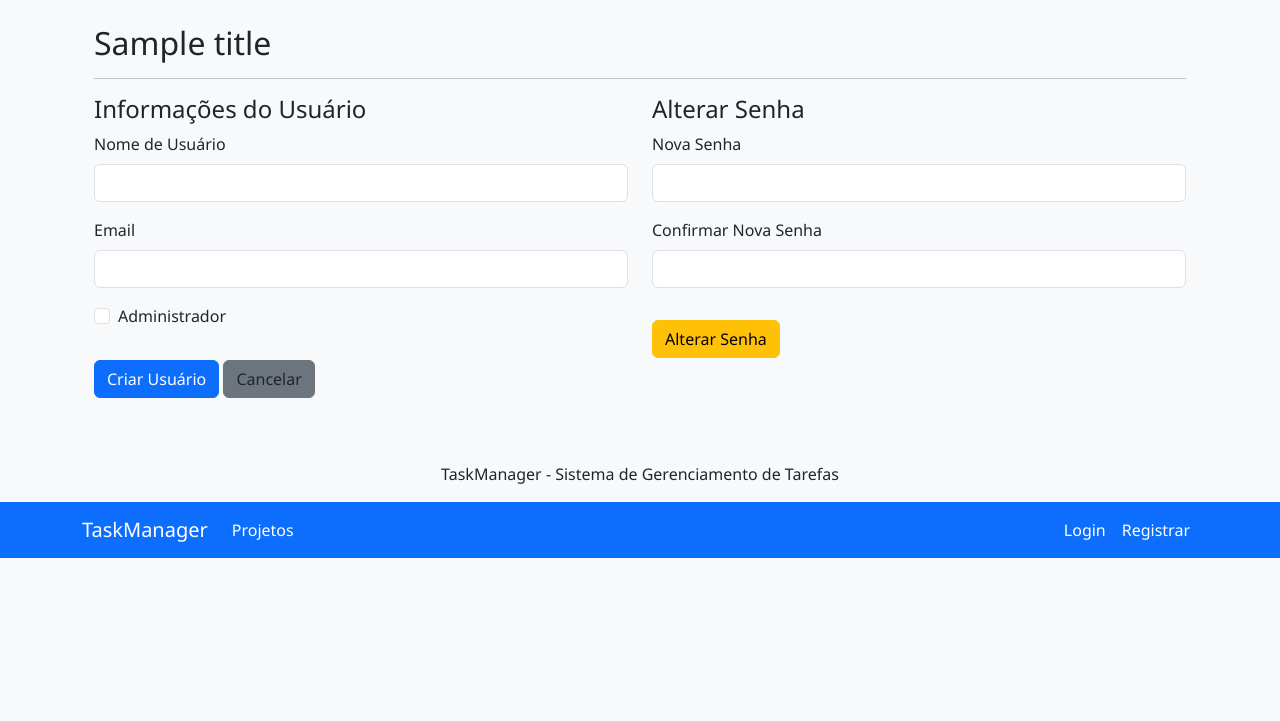
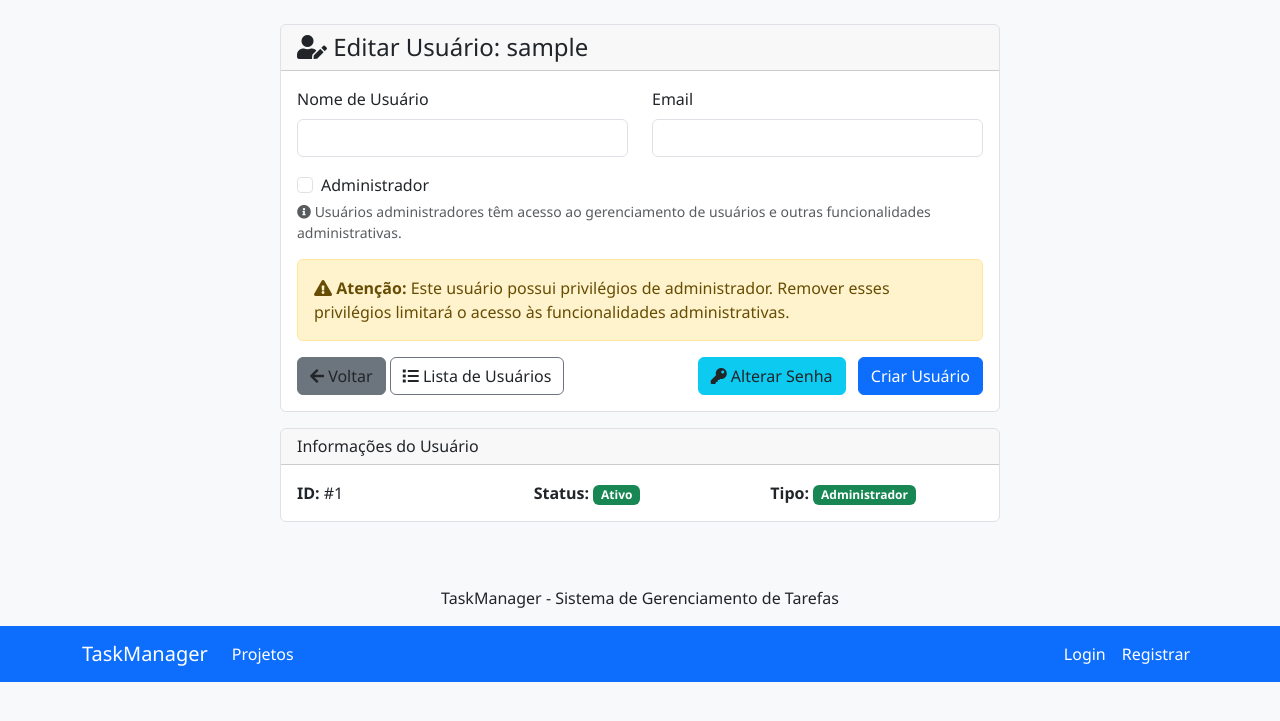
Before and after one commit to PedroB97/Task-Manager, a Flask app: template templates/users/edit_user.html in a window 1280 px wide. Shown: the part 56-777 px from the top of the page. Run offline with Flask 3, Linux system fonts and the light colour scheme; tables that the repository leaves empty hold one stand-in row (values such as "Sample post"); the template is opened without the code that fills it: values that come from a table or form of the project are taken from there, most other values are stand-ins (such as "Sample title", 1, 10 or a date in 2020); some libraries are stand-ins or nearby versions.

Commit message:
Update edit_user.html

```diff
--- a/templates/users/edit_user.html
+++ b/templates/users/edit_user.html
@@ -1,77 +1,135 @@
 {% extends "base.html" %}
 
-{% block title %}{{ title }}{% endblock %}
+{% block title %}Editar Usuário: {{ user.username }}{% endblock %}
 
 {% block content %}
 <div class="container mt-4">
-    <h2>{{ title }}</h2>
-    <hr>
+    <div class="row justify-content-center">
+        <div class="col-md-8">
+            <div class="card">
+                <div class="card-header">
+                    <h4 class="mb-0">
+                        <i class="fas fa-user-edit"></i> Editar Usuário: {{ user.username }}
+                    </h4>
+                </div>
+                <div class="card-body">
+                    <form method="POST">
+                        {{ form.hidden_tag() }}
 
                         <div class="row">
                             <div class="col-md-6">
-            <h4>Informações do Usuário</h4>
-            <form method="POST" action="{{ url_for('user_bp.edit_user', user_id=user.id) }}">
-                {{ form.hidden_tag() }} {# CSRF token #}
+                                <div class="mb-3">
+                                    {{ form.username.label(class="form-label") }}
+                                    {{ form.username(class="form-control" + (" is-invalid" if form.username.errors else "")) }}
+                                    {% if form.username.errors %}
+                                        <div class="invalid-feedback">
+                                            {% for error in form.username.errors %}
+                                                {{ error }}
+                                            {% endfor %}
+                                        </div>
+                                    {% endif %}
+                                </div>
+                            </div>
+                            <div class="col-md-6">
+                                <div class="mb-3">
+                                    {{ form.email.label(class="form-label") }}
+                                    {{ form.email(class="form-control" + (" is-invalid" if form.email.errors else "")) }}
+                                    {% if form.email.errors %}
+                                        <div class="invalid-feedback">
+                                            {% for error in form.email.errors %}
+                                                {{ error }}
+                                            {% endfor %}
+                                        </div>
+                                    {% endif %}
+                                </div>
+                            </div>
+                        </div>
 
                         <div class="mb-3">
-                    {{ form.username.label(class="form-label") }}
-                    {{ form.username(class="form-control" + (' is-invalid' if form.username.errors else '')) }}
-                    {% if form.username.errors %}
-                        <div class="invalid-feedback d-block">
-                            {% for error in form.username.errors %}<span>{{ error }}</span>{% endfor %}
+                            <div class="form-check">
+                                {{ form.is_admin(class="form-check-input") }}
+                                {{ form.is_admin.label(class="form-check-label") }}
+                            </div>
+                            {% if user.id == current_user.id %}
+                                <div class="form-text text-warning">
+                                    <i class="fas fa-exclamation-triangle"></i>
+                                    Você não pode alterar seus próprios privilégios de administrador.
+                                </div>
+                            {% else %}
+                                <div class="form-text">
+                                    <i class="fas fa-info-circle"></i>
+                                    Usuários administradores têm acesso ao gerenciamento de usuários e outras funcionalidades administrativas.
                                 </div>
                             {% endif %}
                         </div>
 
-                <div class="mb-3">
-                    {{ form.email.label(class="form-label") }}
-                    {{ form.email(class="form-control" + (' is-invalid' if form.email.errors else '')) }}
-                    {% if form.email.errors %}
-                        <div class="invalid-feedback d-block">
-                            {% for error in form.email.errors %}<span>{{ error }}</span>{% endfor %}
+                        {% if user.is_admin %}
+                        <div class="alert alert-warning" role="alert">
+                            <i class="fas fa-exclamation-triangle"></i>
+                            <strong>Atenção:</strong> Este usuário possui privilégios de administrador.
+                            Remover esses privilégios limitará o acesso às funcionalidades administrativas.
                         </div>
                         {% endif %}
+
+                        <div class="d-flex justify-content-between">
+                            <div>
+                                <a href="{{ url_for('user_bp.view_user', user_id=user.id) }}" class="btn btn-secondary">
+                                    <i class="fas fa-arrow-left"></i> Voltar
+                                </a>
+                                <a href="{{ url_for('user_bp.list_users') }}" class="btn btn-outline-secondary">
+                                    <i class="fas fa-list"></i> Lista de Usuários
+                                </a>
                             </div>
-
-                <div class="form-check mb-3">
-                    {{ form.is_admin(class="form-check-input") }}
-                    {{ form.is_admin.label(class="form-check-label") }}
+                            <div>
+                                <a href="{{ url_for('user_bp.change_user_password', user_id=user.id) }}"
+                                   class="btn btn-info me-2">
+                                    <i class="fas fa-key"></i> Alterar Senha
+                                </a>
+                                {{ form.submit(class="btn btn-primary") }}
                             </div>
-
-                {{ form.submit(class="btn btn-primary mt-3") }}
-                <a href="{{ url_for('user_bp.list_users') }}" class="btn btn-secondary mt-3">Cancelar</a>
-            </form>
                         </div>
-
-        <div class="col-md-6">
-            <h4>Alterar Senha</h4>
-            <form method="POST" action="{{ url_for('user_bp.change_user_password', user_id=user.id) }}">
-                {{ password_form.hidden_tag() }} {# CSRF token para o formulário de senha #}
-
-                <div class="mb-3">
-                    {{ password_form.password.label(class="form-label") }}
-                    {{ password_form.password(class="form-control" + (' is-invalid' if password_form.password.errors else '')) }}
-                    {% if password_form.password.errors %}
-                        <div class="invalid-feedback d-block">
-                            {% for error in password_form.password.errors %}<span>{{ error }}</span>{% endfor %}
-                        </div>
-                    {% endif %}
-                </div>
-
-                <div class="mb-3">
-                    {{ password_form.confirm_password.label(class="form-label") }}
-                    {{ password_form.confirm_password(class="form-control" + (' is-invalid' if password_form.confirm_password.errors else '')) }}
-                    {% if password_form.confirm_password.errors %}
-                        <div class="invalid-feedback d-block">
-                            {% for error in password_form.confirm_password.errors %}<span>{{ error }}</span>{% endfor %}
-                        </div>
-                    {% endif %}
-                </div>
-
-                {{ password_form.submit(class="btn btn-warning mt-3") }}
                     </form>
                 </div>
             </div>
 
+            <!-- Informações adicionais -->
+            <div class="card mt-3">
+                <div class="card-header">
+                    <h6 class="mb-0">Informações do Usuário</h6>
                 </div>
+                <div class="card-body">
+                    <div class="row">
+                        <div class="col-md-4">
+                            <strong>ID:</strong> #{{ user.id }}
+                        </div>
+                        <div class="col-md-4">
+                            <strong>Status:</strong>
+                            <span class="badge bg-success">Ativo</span>
+                        </div>
+                        <div class="col-md-4">
+                            <strong>Tipo:</strong>
+                            {% if user.is_admin %}
+                                <span class="badge bg-success">Administrador</span>
+                            {% else %}
+                                <span class="badge bg-primary">Usuário Regular</span>
+                            {% endif %}
+                        </div>
+                    </div>
+                </div>
+            </div>
+        </div>
+    </div>
+</div>
+
+<script>
+// Desabilitar checkbox de admin se for o próprio usuário
+{% if user.id == current_user.id %}
+document.addEventListener('DOMContentLoaded', function() {
+    const adminCheckbox = document.getElementById('is_admin');
+    if (adminCheckbox) {
+        adminCheckbox.disabled = true;
+    }
+});
+{% endif %}
+</script>
 {% endblock %}
```
Lines whose indentation alone changed are shown as unchanged.
